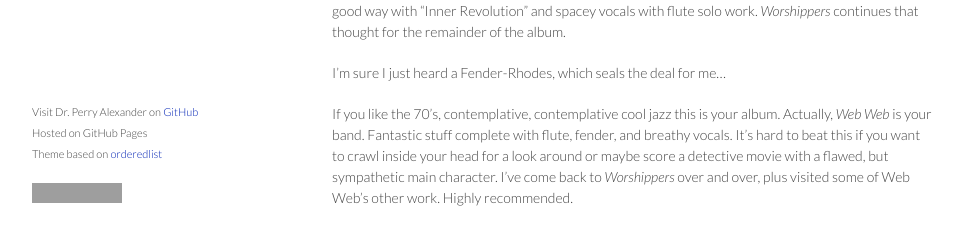
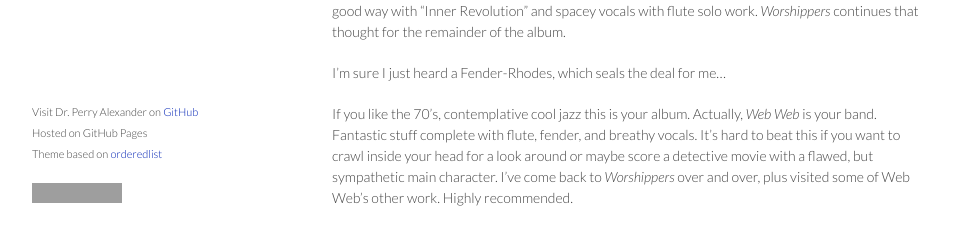
Before and after one commit to palexand/palexand.github.io, a Jekyll site: the page built from _posts/2023-12-30-Worshippers-Web-Web.md, in a window 1280 px wide and 1290 px high, cut to the strip 413-1257 px from the top of the window. Shown: the part 599-841 px from the top of the strip, without its empty margins (158-1120 px from the left). Built offline with Jekyll 4.4.1, drawn with Linux system fonts in a browser that asks for light colours; some of the changed text lies outside the part shown; grey boxes are pictures that could not be loaded.

```diff
--- a/_posts/2023-12-30-Worshippers-Web-Web.md
+++ b/_posts/2023-12-30-Worshippers-Web-Web.md
@@ -21,4 +21,4 @@
 
 I'm sure I just heard a Fender-Rhodes, which seals the deal for me...
 
-If you like the 70's, contemplative, contemplative cool jazz this is your album.  Actually, _Web Web_ is your band.  Fantastic stuff complete with flute, fender, and breathy vocals.  It's hard to beat this if you want to crawl inside your head for a look around or maybe score a detective movie with a flawed, but sympathetic main character.  I've come back to _Worshippers_ over and over, plus visited some of Web Web's other work.  Highly recommended.
+If you like the 70's, contemplative cool jazz this is your album.  Actually, _Web Web_ is your band.  Fantastic stuff complete with flute, fender, and breathy vocals.  It's hard to beat this if you want to crawl inside your head for a look around or maybe score a detective movie with a flawed, but sympathetic main character.  I've come back to _Worshippers_ over and over, plus visited some of Web Web's other work.  Highly recommended.
```
Also changed, not shown: _posts/2024-01-21-Serendipity.md (added, +14 -0 lines).
